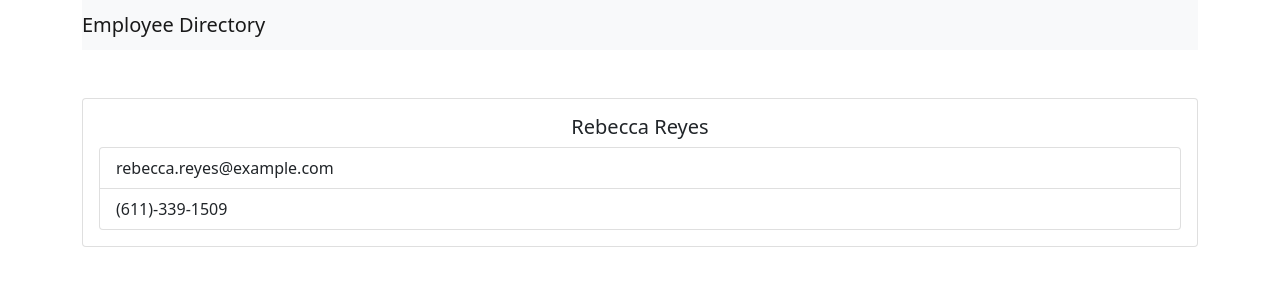
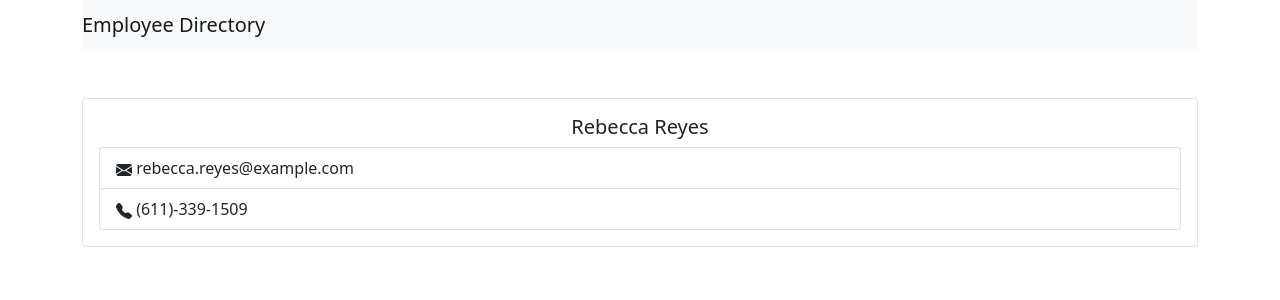
Before and after one commit to Kayn-Pleiades/employee-directory, a React (Create React App) app: page / in a window 1280 px wide. Shown: the top 300 px of the page. Built offline with nearby package versions, Linux system fonts and the light colour scheme.

Commit message:
icons now working

```diff
--- a/package.json
+++ b/package.json
@@ -7,7 +7,9 @@
     "@testing-library/react": "^11.2.7",
     "@testing-library/user-event": "^12.8.3",
     "bootstrap": "^5.0.1",
+    "bootstrap-icons": "^1.5.0",
     "react": "^17.0.2",
+    "react-bootstrap-icons": "^1.5.0",
     "react-dom": "^17.0.2",
     "react-scripts": "4.0.3",
     "web-vitals": "^1.1.2"
--- a/src/App.js
+++ b/src/App.js
@@ -15,6 +15,7 @@ class App extends Component {
         </nav>
         <div class="row">
           <div class="col">
+            <div class="card-columns">
               {this.state.employees.map(employee => (
                 <ProfileCard
                   name={employee.name}
@@ -25,6 +26,7 @@ class App extends Component {
             </div>
           </div>
         </div>
+      </div>
     );
   }
 }
--- a/src/components/profileCard.js
+++ b/src/components/profileCard.js
@@ -1,4 +1,6 @@
 import React from "react";
+import { EnvelopeFill } from 'react-bootstrap-icons';
+import { TelephoneFill } from 'react-bootstrap-icons';
 
 function profileCard(props) {
     return (
@@ -6,8 +8,8 @@ function profileCard(props) {
             <div class="card-body">
                 <h5 class="card-title text-center">{props.name}</h5>
                 <ul class="list-group">
-                    <li class="list-group-item"><i class="bi bi-envelope-fill"></i>{props.email}</li>
-                    <li class="list-group-item"><i class="bi bi-telephone-fill"></i>{props.phone}</li>
+                    <li class="list-group-item"><EnvelopeFill></EnvelopeFill> {props.email}</li>
+                    <li class="list-group-item"><TelephoneFill></TelephoneFill> {props.phone}</li>
                 </ul>
             </div>
         </div>
```
Also changed, not shown: 1 other file (tests, documents, lock files or other folders). Lines whose indentation alone changed are shown as unchanged.
